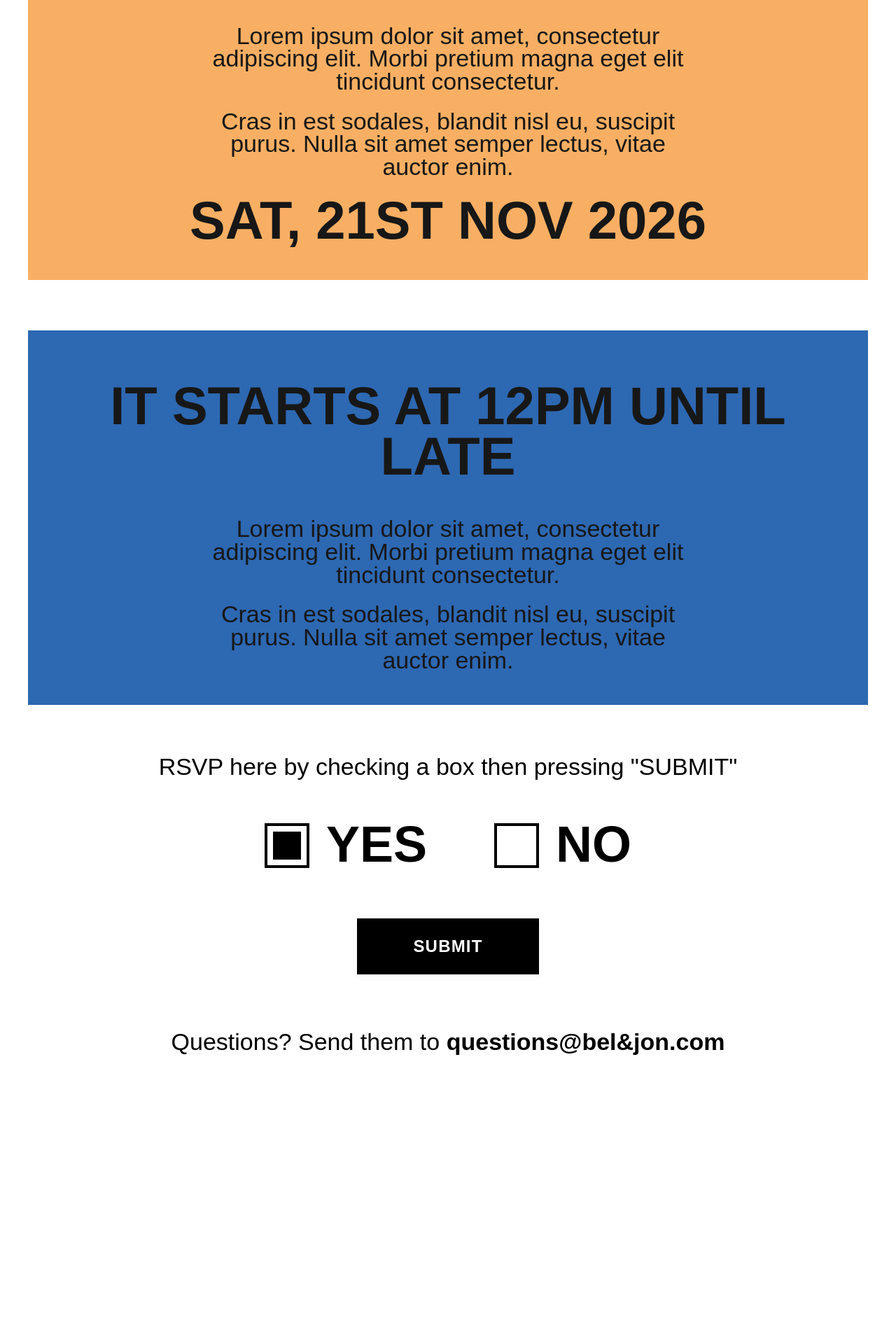
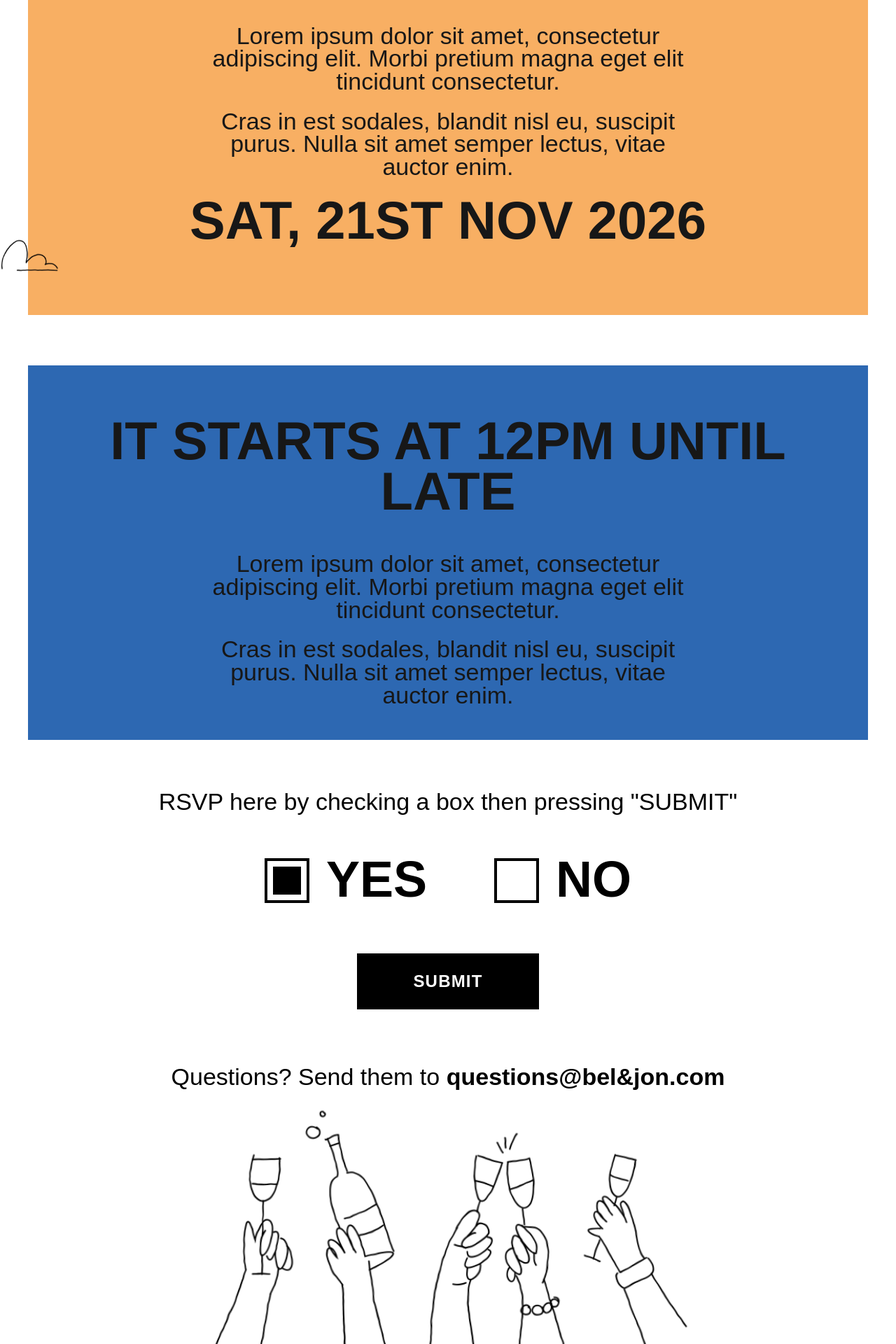
Before and after one commit to jonlow/gilow-wedding, a Next.js app: page / in a window 1280 px wide. Shown: the part 1088-3008 px from the top of the page at 70% size. Before the commit the page ends 2688 px from the top, so only its background shows below. Built offline with nearby package versions, Linux system fonts and the light colour scheme; a web font is replaced by a local one.

Commit message:
add images for cloud and cheers illustrations in the content section; adjust padding in RSVP section

```diff
--- a/app/page.tsx
+++ b/app/page.tsx
@@ -62,6 +62,15 @@ export default function Home() {
           semper lectus, vitae auctor enim.
         </p>
         <p className="heading-3">SAT, 21ST NOV 2026</p>
+
+        <Image
+          src="/APNG/cloud4.png"
+          alt="Cloud"
+          width={100}
+          height={46}
+          priority
+          className="lg:bottom[10%] absolute bottom-[10%] -left-2 h-auto w-[60px] lg:-left-6 lg:w-[100px]"
+        />
       </div>
 
       <div className="prose-narrow bg-blue relative mx-auto max-w-150 px-2 pt-9 pb-6 text-center md:px-6 md:pb-6">
@@ -78,8 +87,15 @@ export default function Home() {
       </div>
 
       {/* RSVP Section */}
-      <div className="prose-narrow relative mx-auto max-w-150 px-2 pt-9 pb-12 text-center text-black md:px-6">
+      <div className="prose-narrow relative mx-auto max-w-150 px-2 pt-9 text-center text-black md:px-6">
         <RsvpForm />
+        <Image
+          src="/APNG/cheers.png"
+          alt="Cheers celebration illustration"
+          width={714}
+          height={316}
+          className="mx-auto mt-3 w-full max-w-[714px] object-contain"
+        />
       </div>
     </div>
   );
```
